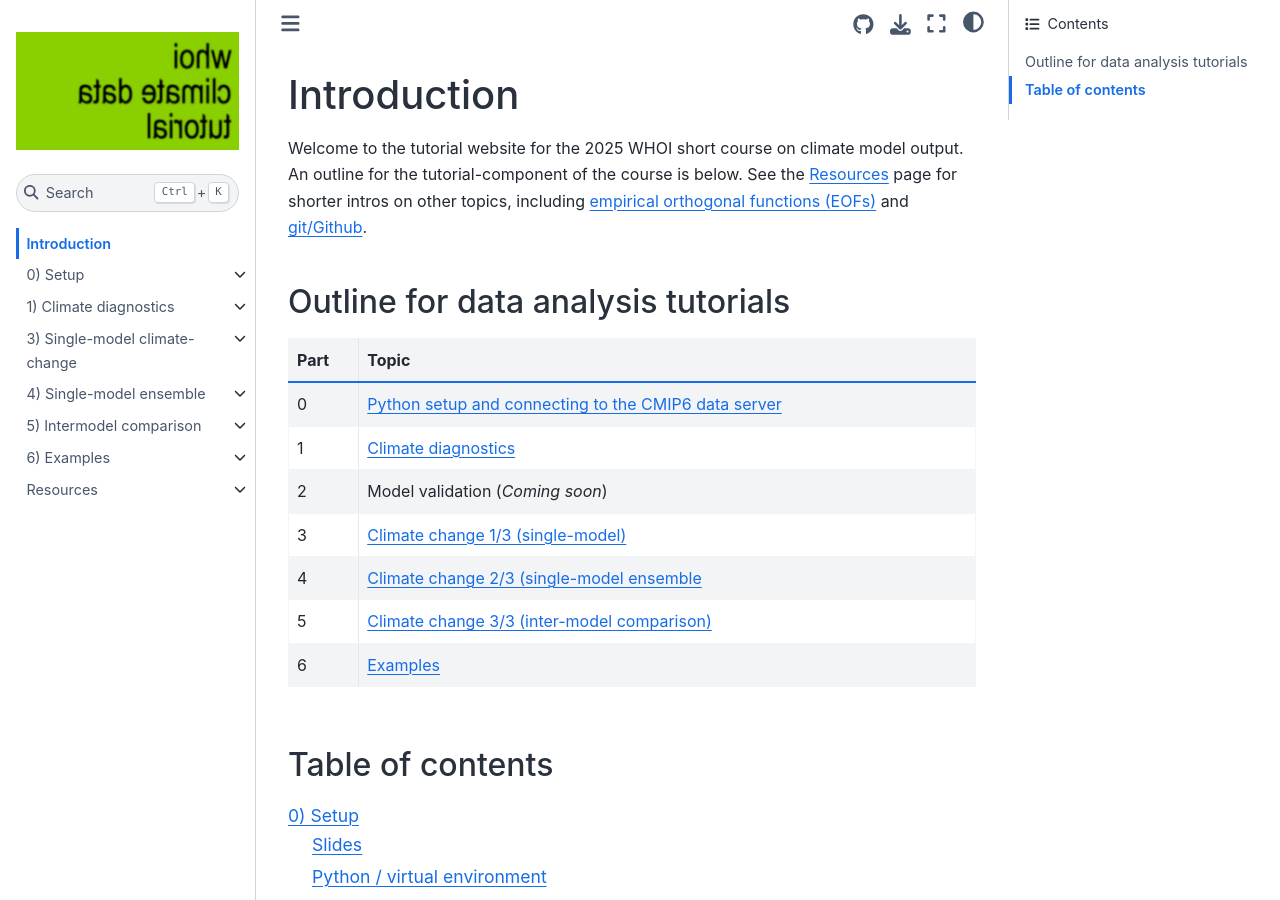
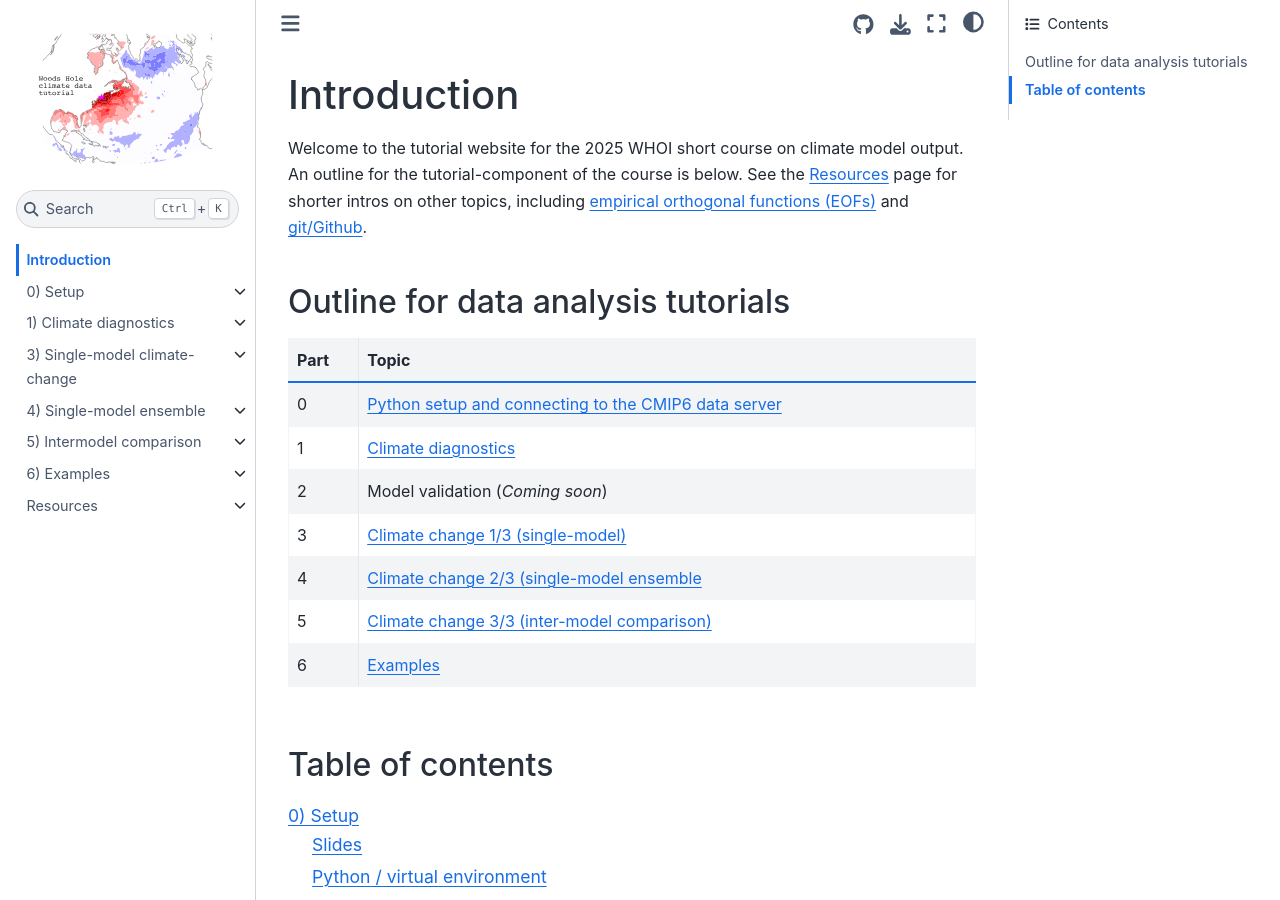
Before and after one commit to ktcarr/whoi-climate-tutorial_2025, a Jupyter Book: the page built from docs/pages/intro.md, in a window 1280 px wide and 900 px high. Built offline with Jupyter Book 1.0.4 settings and Sphinx 7.4.7 and the Sphinx Book theme 1.1.4, drawn with Linux system fonts in a browser that asks for light colours.

Commit message:
update logo

```diff
--- a/docs/_config.yml
+++ b/docs/_config.yml
@@ -3,7 +3,8 @@
 
 title: WHOI Climate Data Tutorial (2025)
 author: Theo Carr
-logo: logo.png
+#logo: logo.png
+logo: logo2.svg
 
 # See https://jupyterbook.org/content/execute.html
 execute:
```
Also changed, not shown: docs/logo2.svg (added), docs/pages/data_analysis/make-logo.ipynb (added).
